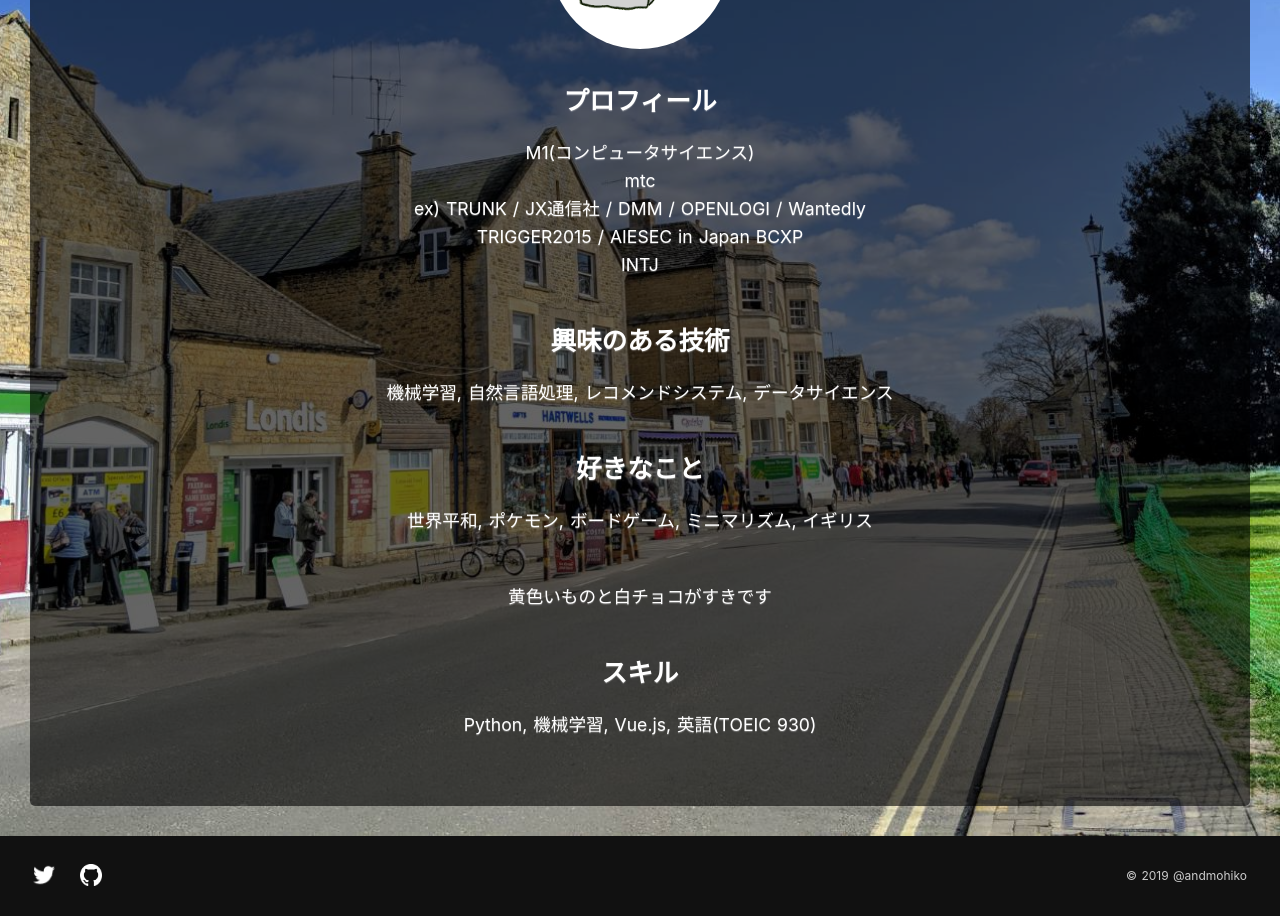
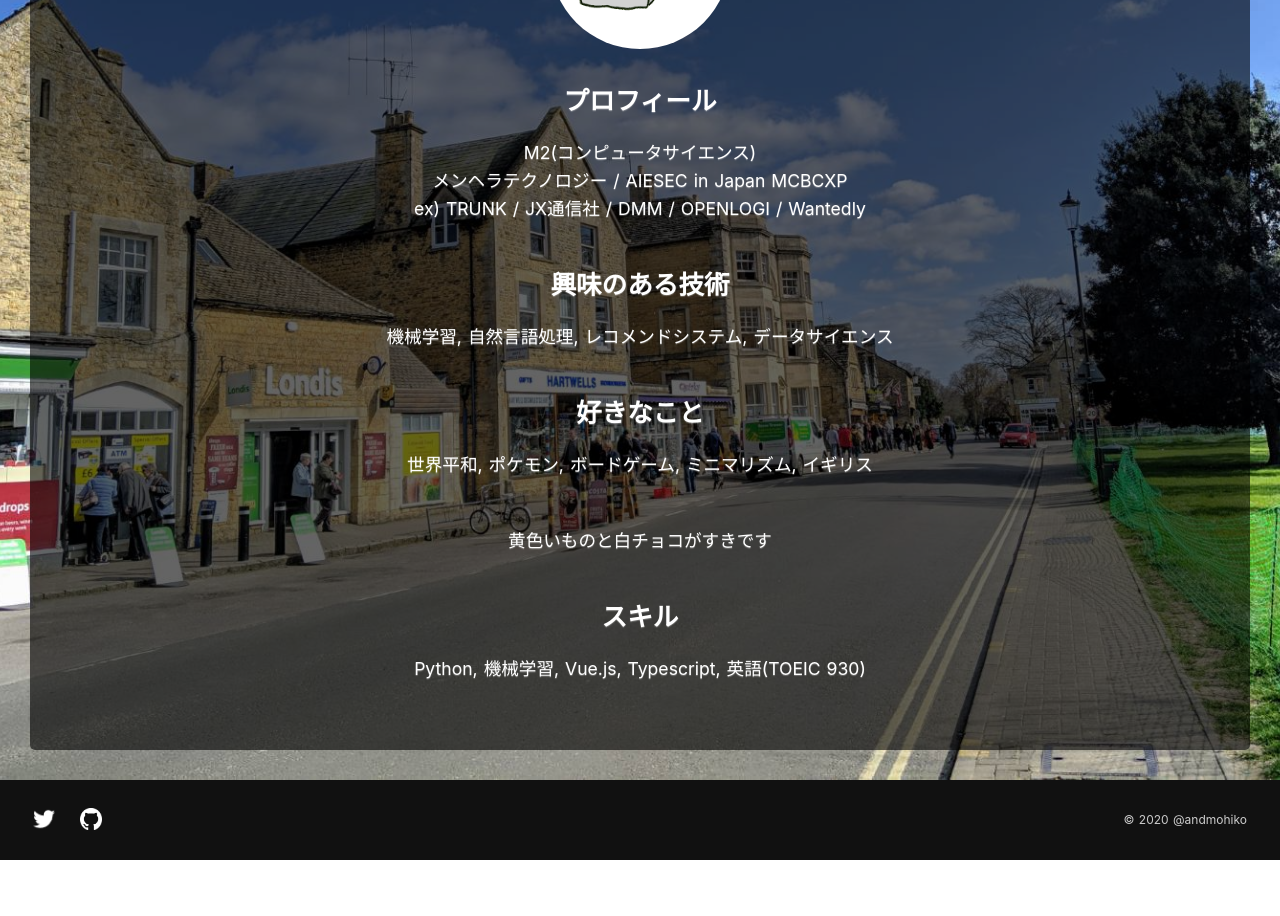
Before and after one commit to andmohiko/portfolio-site, a Nuxt app: page / in a window 1280 px wide. Shown: the part 280-1196 px from the top of the page. After the commit the page ends 1140 px from the top, so only its background shows below. Built offline with nearby package versions, Linux system fonts and the light colour scheme.

Commit message:
update profile to 2020

```diff
--- a/components/About.vue
+++ b/components/About.vue
@@ -9,11 +9,9 @@
       <div class="about-profile">
         <h2>プロフィール</h2>
         <p>
-          M1(コンピュータサイエンス)
-          <br />mtc
+          M2(コンピュータサイエンス)
+          <br />メンヘラテクノロジー / AIESEC in Japan MCBCXP
           <br />ex) TRUNK / JX通信社 / DMM / OPENLOGI / Wantedly
-          <br />TRIGGER2015 / AIESEC in Japan BCXP
-          <br />INTJ
         </p>
         <h2></h2>
         <p></p>
@@ -23,7 +21,7 @@
         <p>世界平和, ポケモン, ボードゲーム, ミニマリズム, イギリス</p>
         <p>黄色いものと白チョコがすきです</p>
         <h2>スキル</h2>
-        <p>Python, 機械学習, Vue.js, 英語(TOEIC 930)</p>
+        <p>Python, 機械学習, Vue.js, Typescript, 英語(TOEIC 930)</p>
       </div>
     </div>
   </section>
--- a/components/Footer.vue
+++ b/components/Footer.vue
@@ -10,7 +10,7 @@
     </div>
     <div class="copyright">
       <p>
-        <small>© 2019 @andmohiko</small>
+        <small>© 2020 @andmohiko</small>
       </p>
     </div>
   </div>
```
